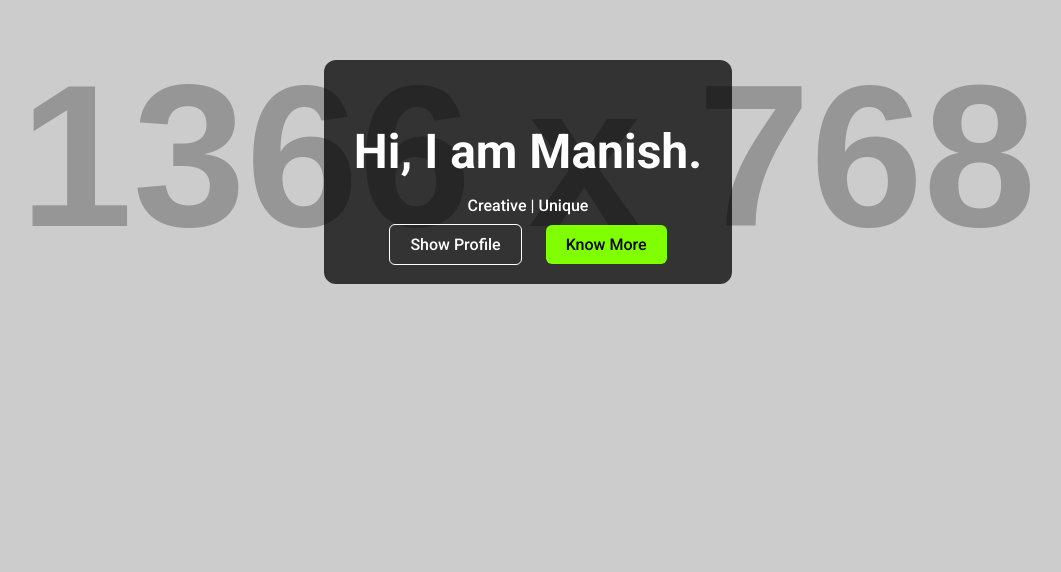
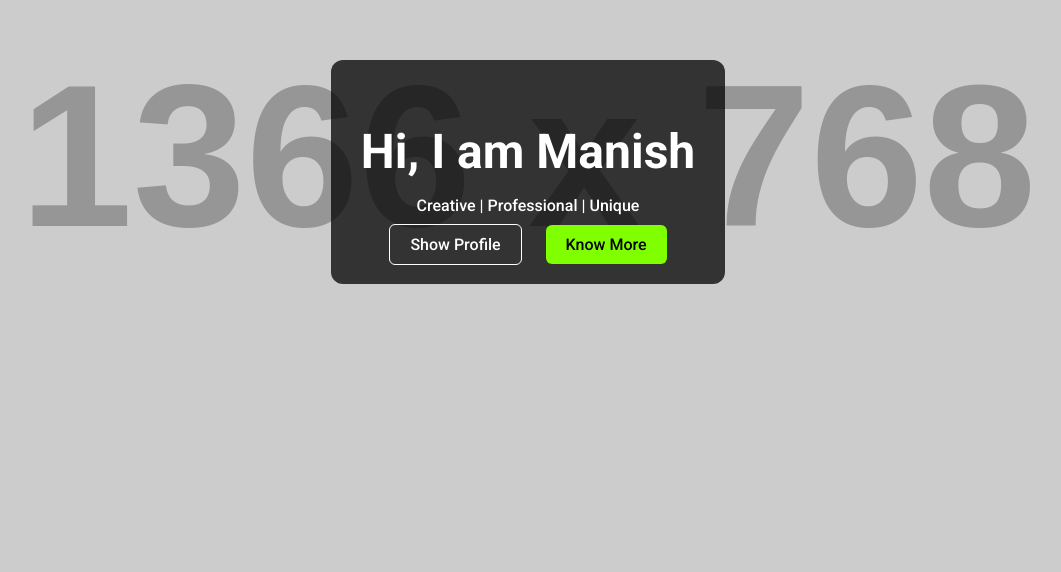
Before and after one commit to manisehgal/myportfolio, a plain HTML site: page index.html in a window 1280 px wide. Shown: the part 228-800 px from the top of the page, without its empty margins (112-1173 px from the left). Drawn offline with Linux system fonts and the light colour scheme; placeholder pictures from the web are drawn by us.

Commit message:
Update index.html

```diff
--- a/index.html
+++ b/index.html
@@ -10,8 +10,8 @@
 <body>
   <header class="hero">
     <div class="overlay">
-      <h1>Hi, I am Manish.</h1>
-      <p>Creative | Unique</p>
+      <h1>Hi, I am Manish</h1>
+      <p>Creative | Professional | Unique</p>
       <div class="buttons">
         <a href="#">Show Profile</a>
         <a href="#" class="highlight">Know More</a>
```
